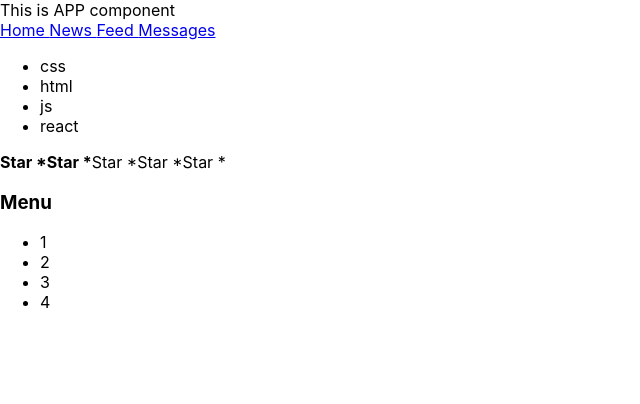
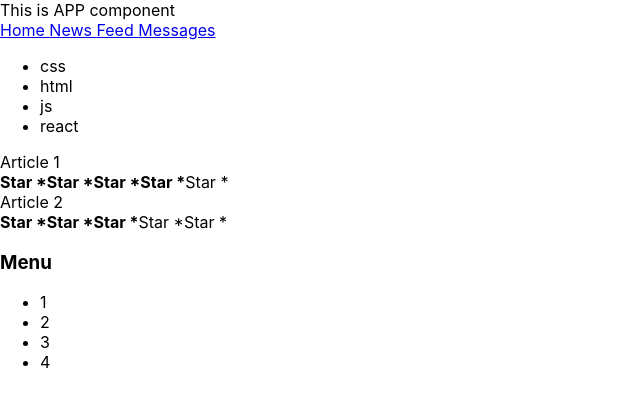
Before and after one commit to OlgaKapskaya/React-kabzda, a React (Create React App) app: page / in a window 1280 px wide. Shown: the top 404 px of the page, without its empty margins (0-640 px from the left). Built offline with nearby package versions, Linux system fonts and the light colour scheme.

Commit message:
props 06.09.2022

```diff
--- a/src/App.tsx
+++ b/src/App.tsx
@@ -13,9 +13,13 @@ function App() {
     return (
         <div>
             <AppTitle/>
+
             <Header/>
             <Technologies/>
-            <Rating/>
+            Article 1
+            <Rating value={4}/>
+            Article 2
+            <Rating value={3}/>
             <Accordion/>
         </div>
     );
--- a/src/components/Rating.tsx
+++ b/src/components/Rating.tsx
@@ -1,7 +1,48 @@
 import React from "react";
 
-function Rating() {
+function Rating(props: any) {
     console.log("rating render");
+    if (props.value === 3) {
+        return (
+            <div>
+                <Star selected={true}/>
+                <Star selected={true}/>
+                <Star selected={true}/>
+                <Star selected={false}/>
+                <Star selected={false}/>
+            </div>
+        )
+    } else if (props.value === 4){
+        return (
+            <div>
+                <Star selected={true}/>
+                <Star selected={true}/>
+                <Star selected={true}/>
+                <Star selected={true}/>
+                <Star selected={false}/>
+            </div>
+        )
+    } else if (props.value === 0) {
+        return (
+            <div>
+                <Star selected={false}/>
+                <Star selected={false}/>
+                <Star selected={false}/>
+                <Star selected={false}/>
+                <Star selected={false}/>
+            </div>
+        )
+    } else if (props.value === 1) {
+        return (
+            <div>
+                <Star selected={true}/>
+                <Star selected={false}/>
+                <Star selected={false}/>
+                <Star selected={false}/>
+                <Star selected={false}/>
+            </div>
+        )
+    } else if (props.value === 2) {
         return (
             <div>
                 <Star selected={true}/>
@@ -11,6 +52,17 @@ function Rating() {
                 <Star selected={false}/>
             </div>
         )
+    } else if (props.value === 5) {
+        return (
+            <div>
+                <Star selected={true}/>
+                <Star selected={true}/>
+                <Star selected={true}/>
+                <Star selected={true}/>
+                <Star selected={true}/>
+            </div>
+        )
+    }
 }
 
 
@@ -18,7 +70,7 @@ function Rating() {
 
 function Star(props: any) {
     console.log("star render");
-   if (props.selected == true){
+   if (props.selected === true){
        return (
            <span><b>Star *</b></span>
        )
```
Lines whose indentation alone changed are shown as unchanged.
